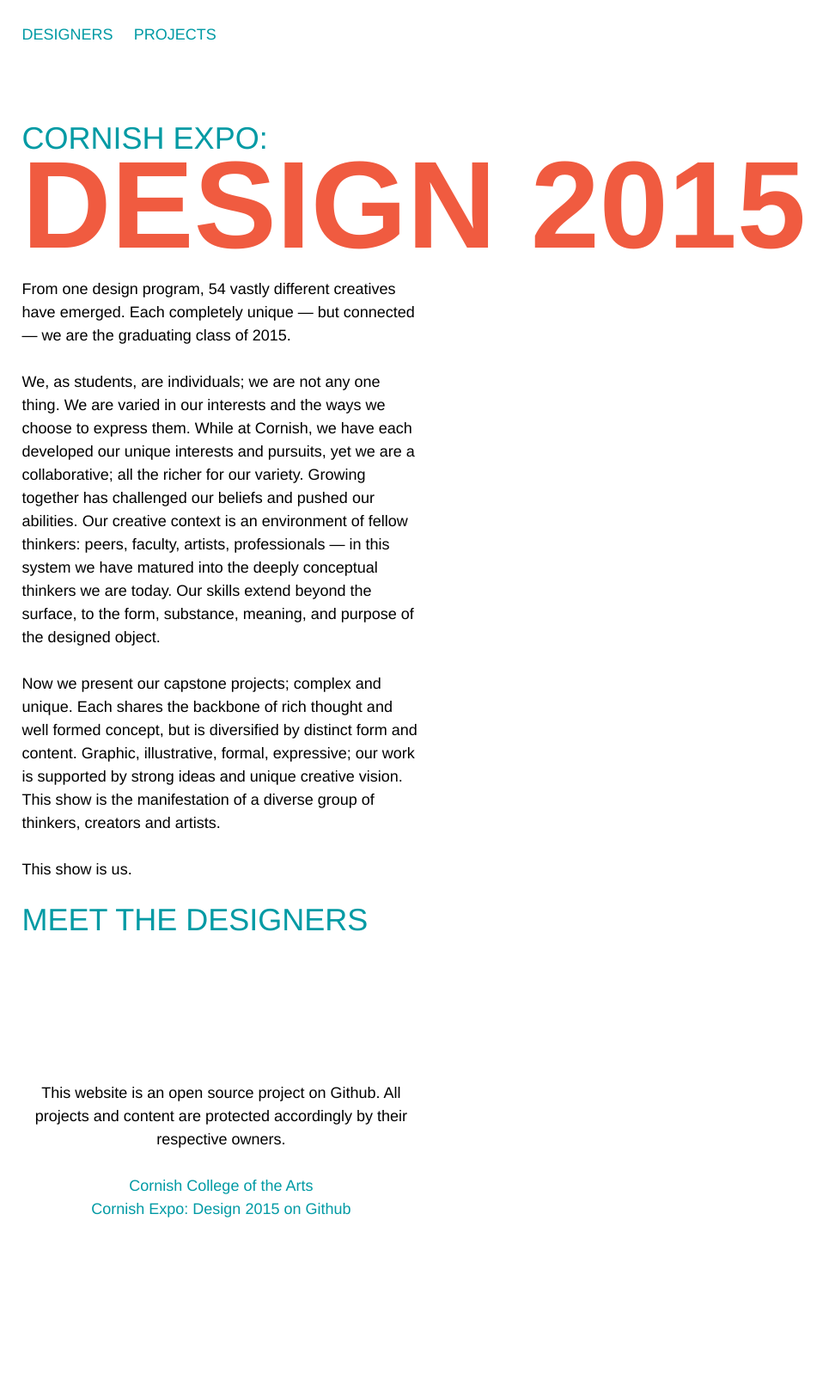
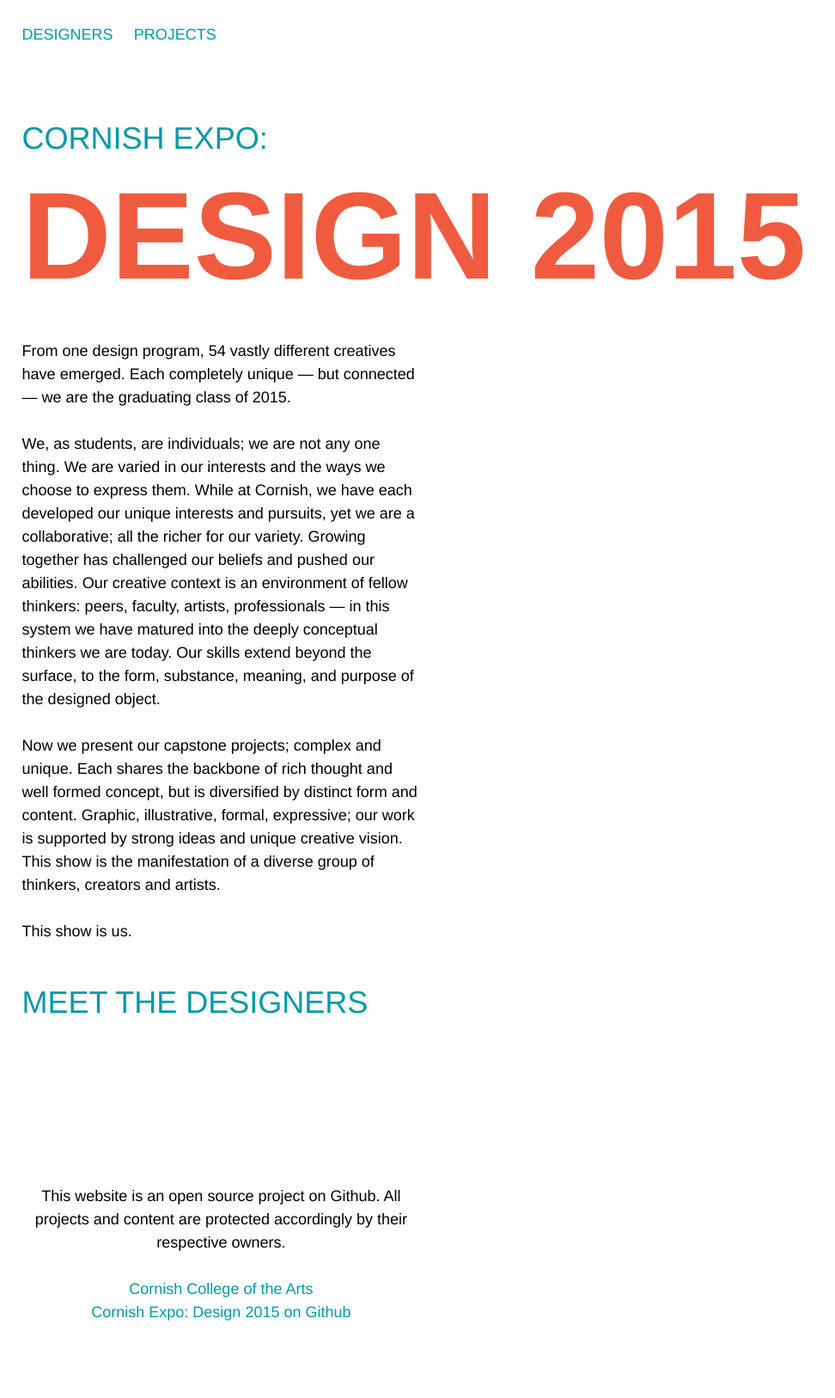
Before and after one commit to taylor-edwards/cornishdesign.is, a Jekyll site: the page built from index.html, in a window 1280 px wide. Shown: the whole page at 86% size, without its empty margins (0-972 px from the left). Built offline with Jekyll 4.4.1, drawn with Linux system fonts in a browser that asks for light colours; before the commit the page ends 1482 px from its top, so only the background shows below that.

Commit message:
Spacing adjustments
Fixed line breaking on profile page on $small-$medium and margins on
.pagetitle

```diff
--- a/_sass/_layout.scss
+++ b/_sass/_layout.scss
@@ -35,7 +35,7 @@
   box-sizing:           border-box;
   display:              block;
   float:                left;
-  margin:               0 2%;
+  margin:               0 2% 1.5rem;
   position:             relative;
   vertical-align:       top;
 }
--- a/_sass/_objects.scss
+++ b/_sass/_objects.scss
@@ -64,12 +64,12 @@
 }
 .contact,
 .project {
-  float: left;
-  margin-top: 0;
-  margin-bottom: 1.5em;
+  float:                   left;
+  margin-top:              0;
+  margin-bottom:           1.5em;
 }
-.project {
-  // text-align: right;
+.meta {
+  display:                 inline-block;
 }
 .portrait-placeholder {
   background:              $black-90;
--- a/_sass/_typography.scss
+++ b/_sass/_typography.scss
@@ -48,9 +48,6 @@
 }
 h1 {
   font-size:       8em;
-  line-height:     .8333;
-  margin-top:      0;
-  overflow:        hidden;
 }
 h2 {
   font-size:       4em;
@@ -65,6 +62,9 @@
 }
 .pagetitle {
   border-bottom:   .075em solid $light-teal;
+  line-height:     .8333;
+  margin-top:      0;
+  overflow:        hidden;
 }
 p,
 ul,
```
